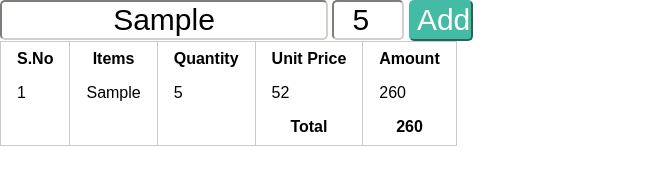
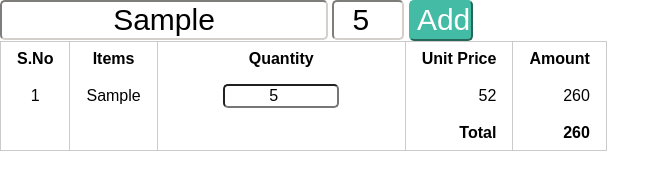
Before and after one commit to ArvinthC3000/iPredict-UD, a plain HTML site: page index.html in a window 1280 px wide. Both pictures are taken after typing "Sample", "5" into the empty fields and a click on the input "Add". Shown: the whole page, without its empty margins (0-670 px from the left). Drawn offline with nearby package versions, Linux system fonts and the light colour scheme.

Commit message:
quantity number input added in bill section

```diff
--- a/app.js
+++ b/app.js
@@ -2,11 +2,13 @@ let startFlag = 0;
 let totalFlag = 0;
 let particulars = [];
 let amount = [];
+let items = [];
 let total = 0;
 
 addItem = () => {
     let item = document.getElementById("item").value;
     let qnty = document.getElementById("qnty").value;
+    items.push(item);
 
         if (startFlag == false){
             let tHead = document.createElement("thead");
@@ -40,7 +42,21 @@ addItem = () => {
         for(i=0; i<5; i++){
             let data = [startFlag, item, qnty, unitPrice, amnt];
             let tD = document.createElement("td");
-            let content = document.createTextNode(data[i]);
+            tD.setAttribute("class", "tableValues");
+            let content = 0;
+            if(i===2){
+                content = document.createElement("input");
+                content.setAttribute("class", "tableQnty");
+                content.setAttribute("type", "number");
+                content.setAttribute("value", qnty);
+            }
+            else{
+                content = document.createTextNode(data[i]);
+                if(i>2){
+                    tD.setAttribute("class", "moneyValues");
+                }
+            }
+
             tD.appendChild(content);
             tR.appendChild(tD);
         }
@@ -69,9 +85,7 @@ addItem = () => {
 
         else{
             for(i=0; i<5; i++){
-                let parent = document.getElementById("totalRow");
                 let child = document.getElementById("totalContents");
-                console.log(child);
                 child.remove();
                 let head = ["", "", "", "Total", total];
                 let tH = document.createElement("th");
--- a/style.css
+++ b/style.css
@@ -35,3 +35,18 @@
     outline: none;
     color: #ffffff;
 }
+
+.tableQnty{
+    height: 5%;
+    width: 50%;
+    text-align: center;
+    border-radius: 5px;
+}
+
+.tableValues{
+    text-align: center;
+}
+
+.moneyValues, #totalRow{
+    text-align: right;
+}
```
